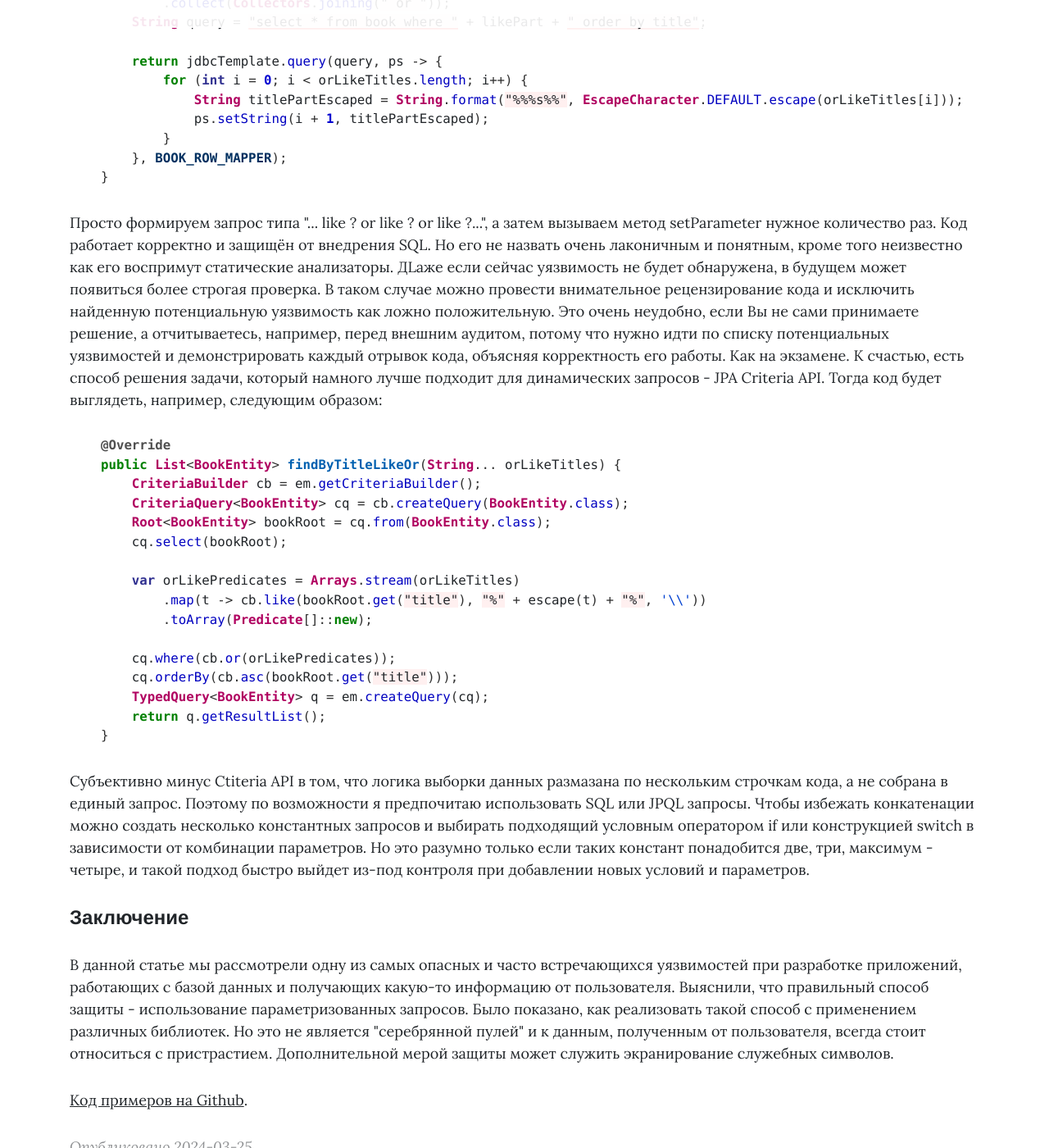
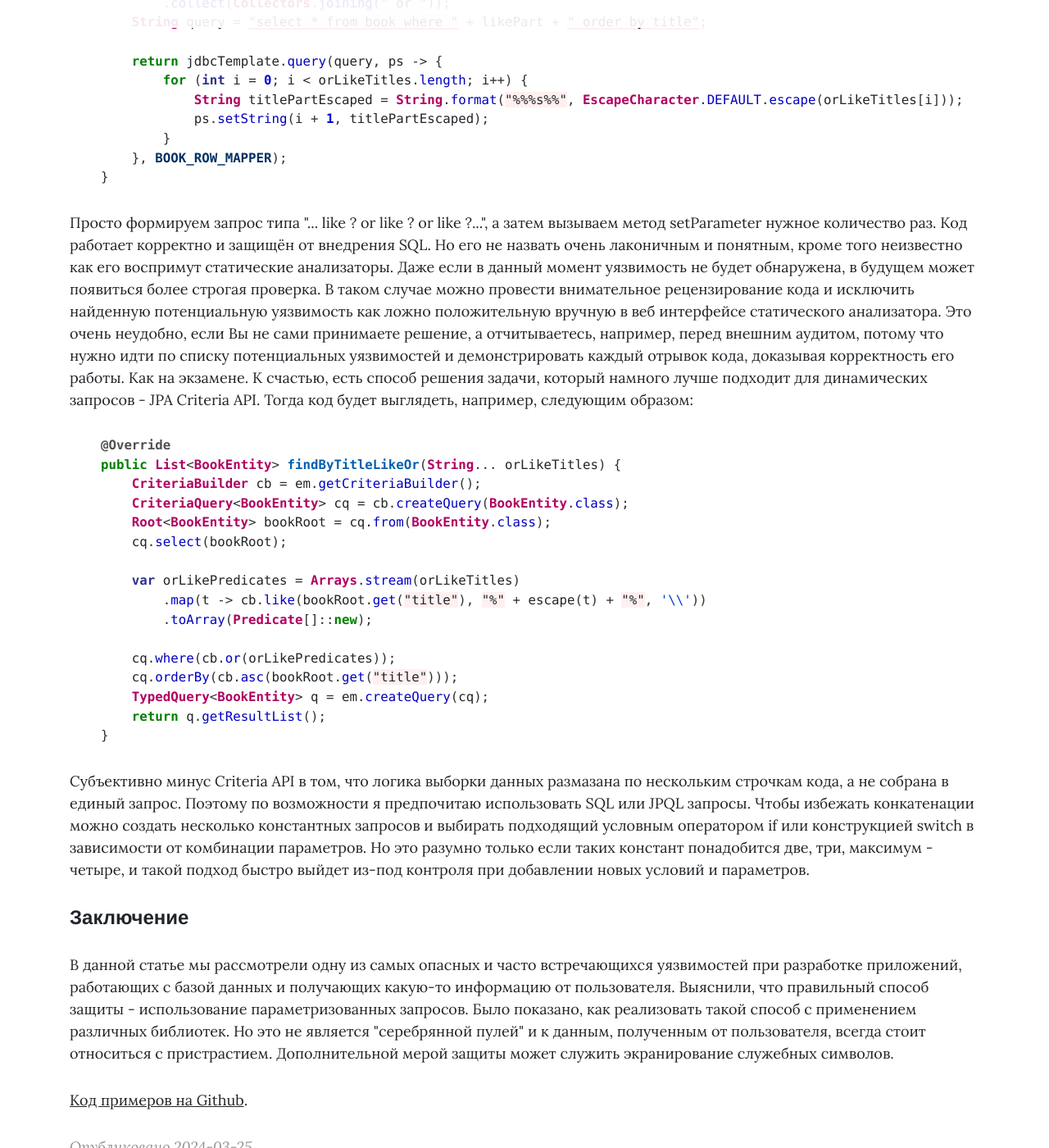
Before and after one commit to hipravin/hipravin.github.io, a Jekyll site: the page built from _posts/2024-03-25-sql-injection.html, in a window 1280 px wide and 1400 px high, scrolled down 11028 px. Shown: the whole window at 82% size. Built offline with Jekyll 4.4.1, drawn with Linux system fonts in a browser that asks for light colours; some of the changed text lies outside the part shown.

Commit message:
typos, polishing, reviewing

```diff
--- a/_posts/2024-03-25-sql-injection.html
+++ b/_posts/2024-03-25-sql-injection.html
@@ -111,7 +111,8 @@ metadescription: SQL injection Java, SQL инъекции, внедрение SQ
     ';truncate book; select '1    {% endhighlight %}
 <p>
     Первое значение позволяет заменить условие поиска на безусловно верное, то есть получить всё содержимое таблицы.
-    Второе приводит к неверному синтаксису запроса, потому что кавычка не закрыта, в результате чего он не выполняется. Но если его немного поправить, как в третьем случае,
+    Второе приводит к неверному синтаксису запроса, потому что кавычка не закрыта, в результате чего он не выполняется.
+    Но если его немного поправить, как в третьем случае,
     то очищается содержимое таблицы book. Это самый опасный вариант, в котором можно писать произвольные запросы, ограниченные лишь фантазией взломщика
     и правами пользователя базы данных.
 </p>
@@ -169,7 +170,8 @@ metadescription: SQL injection Java, SQL инъекции, внедрение SQ
 <p>
     Справедливо отметить, что реализации, рассмотренные ранее, не только уязвимы к внедрению SQL, но и вообще не полностью корректны.
     Поиск книг, содержащих апостроф (например, O'Reilly), приводит к некорректному синтаксису запроса. Это общая проблема представления текстовой информации:
-    в URL, Html, CSS, Json, yaml и т.д. существуют служебные символы, которые необходимо экранировать. В Java чтобы включить в строковую константу символ двойной кавычки
+    в URL, Html, CSS, Json, yaml и т.д. существуют служебные символы, которые необходимо экранировать.
+    В Java, чтобы включить в строковую константу символ двойной кавычки,
     нужно использовать символ обратного слэша ("\""). В html чтобы отобразить символы '<' или '>' используются конструкции &amp;lt; и &amp;gt;.
     Иными словами, задача экранирования служебных символов встречается повсеместно. Решение исключительно прямолинейно: изучить формат представления текста,
     идентифицировать логику экранирования и... использовать библиотеку, в которой всё уже реализовано.
@@ -421,8 +423,10 @@ metadescription: SQL injection Java, SQL инъекции, внедрение SQ
     Речь пойдёт о запросах, в которых набор условий формируется в процессе выполнения.
     Например, из нескольких параметров нужно выбрать только те, которые заполнены.
     Подобные сценарии периодически возникают на практике и удачно, что на stackoverflow существует как раз такой вопрос:
-    <a href="https://stackoverflow.com/questions/59855519/cannot-mitigate-sql-injections-using-owasp-esapi-veracode">https://stackoverflow.com/questions/59855519/cannot-mitigate-sql-injections-using-owasp-esapi-veracode</a>
-    Автор вопроса использует StringBuilder для построения запроса. Статический анализатор кода VeraCode выявил уязвимость такого кода, после чего разработчик попытался использовать
+    <a href="https://stackoverflow.com/questions/59855519/cannot-mitigate-sql-injections-using-owasp-esapi-veracode">
+        https://stackoverflow.com/questions/59855519/cannot-mitigate-sql-injections-using-owasp-esapi-veracode</a>
+    Автор вопроса использует StringBuilder для построения запроса.
+    Статический анализатор кода VeraCode выявил уязвимость такого кода, после чего разработчик попытался использовать
     библиотеку OWASP Esapi для обработки пользовательского ввода и защиты от SQL-инъекций.
     Это не помогло, и в качестве рекомендаций все единогласно посоветовали не использовать конкатенацию и воспользоваться параметризованными запросами.
 </p>
@@ -471,10 +475,11 @@ metadescription: SQL injection Java, SQL инъекции, внедрение SQ
     Просто формируем запрос типа "... like ? or like ? or like ?...", а затем вызываем метод setParameter нужное количество раз.
     Код работает корректно и защищён от внедрения SQL.
     Но его не назвать очень лаконичным и понятным, кроме того неизвестно как его воспримут статические анализаторы.
-    ДLаже если сейчас уязвимость не будет обнаружена, в будущем может появиться более строгая проверка.
-    В таком случае можно провести внимательное рецензирование кода и исключить найденную потенциальную уязвимость как ложно положительную.
+    Даже если в данный момент уязвимость не будет обнаружена, в будущем может появиться более строгая проверка.
+    В таком случае можно провести внимательное рецензирование кода и исключить найденную потенциальную уязвимость как ложно положительную вручную
+    в веб интерфейсе статического анализатора.
     Это очень неудобно, если Вы не сами принимаете решение, а отчитываетесь, например, перед внешним аудитом,
-    потому что нужно идти по списку потенциальных уязвимостей и демонстрировать каждый отрывок кода, объясняя корректность его работы.
+    потому что нужно идти по списку потенциальных уязвимостей и демонстрировать каждый отрывок кода, доказывая корректность его работы.
     Как на экзамене. К счастью, есть способ решения задачи, который намного лучше подходит для динамических запросов - JPA Criteria API.
     Тогда код будет выглядеть, например, следующим образом:
 </p>
@@ -496,7 +501,7 @@ metadescription: SQL injection Java, SQL инъекции, внедрение SQ
         return q.getResultList();
     } {% endhighlight %}
 <p>
-    Субъективно минус Ctiteria API в том, что логика выборки данных размазана по нескольким строчкам кода, а не собрана в единый запрос.
+    Субъективно минус Criteria API в том, что логика выборки данных размазана по нескольким строчкам кода, а не собрана в единый запрос.
     Поэтому по возможности я предпочитаю использовать SQL или JPQL запросы.
     Чтобы избежать конкатенации можно создать несколько константных запросов и выбирать подходящий условным оператором if
     или конструкцией switch в зависимости от комбинации параметров.
```
Also changed, not shown: other parts of _posts/2024-03-25-sql-injection.html (+1 -1 lines).
